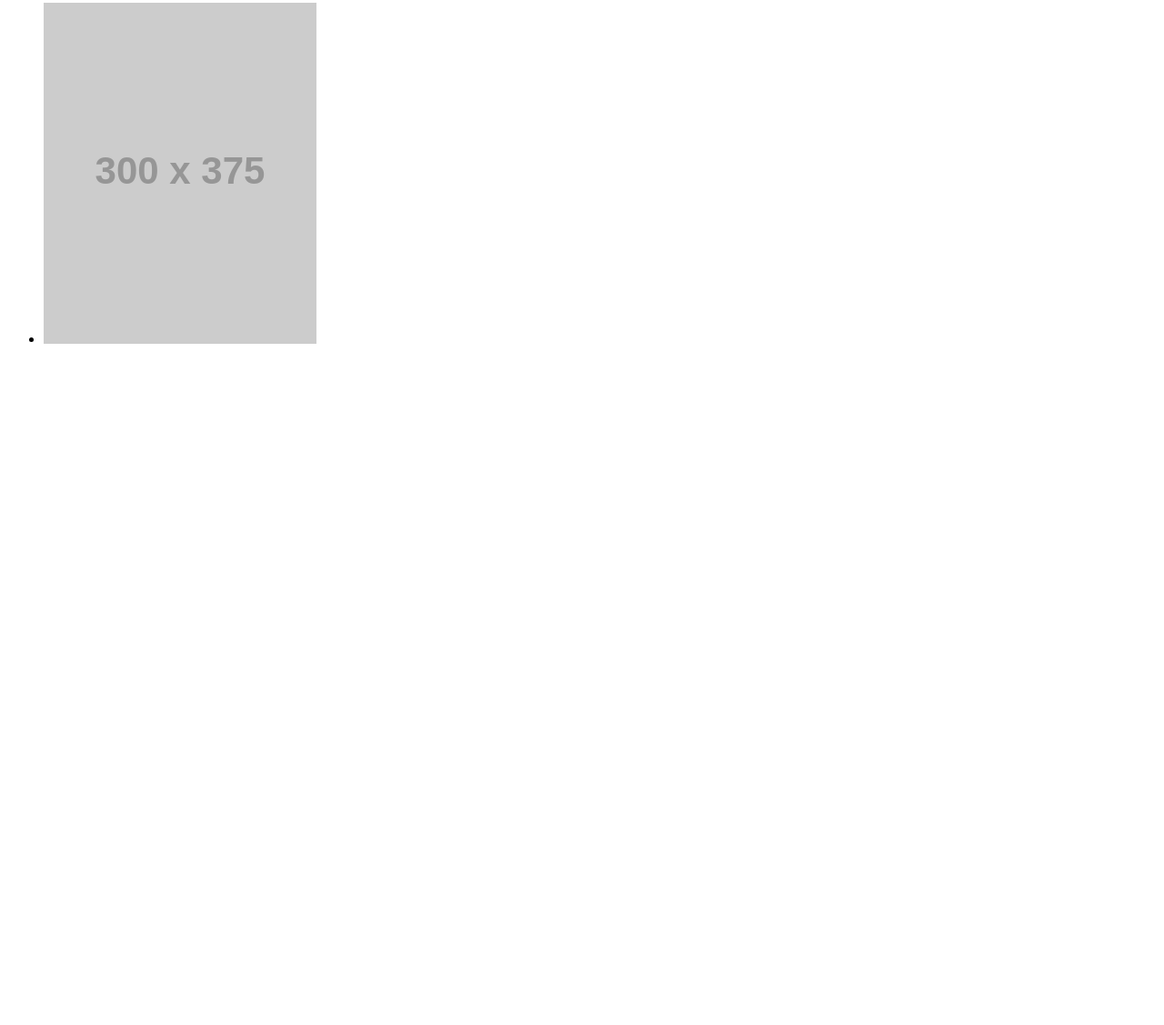
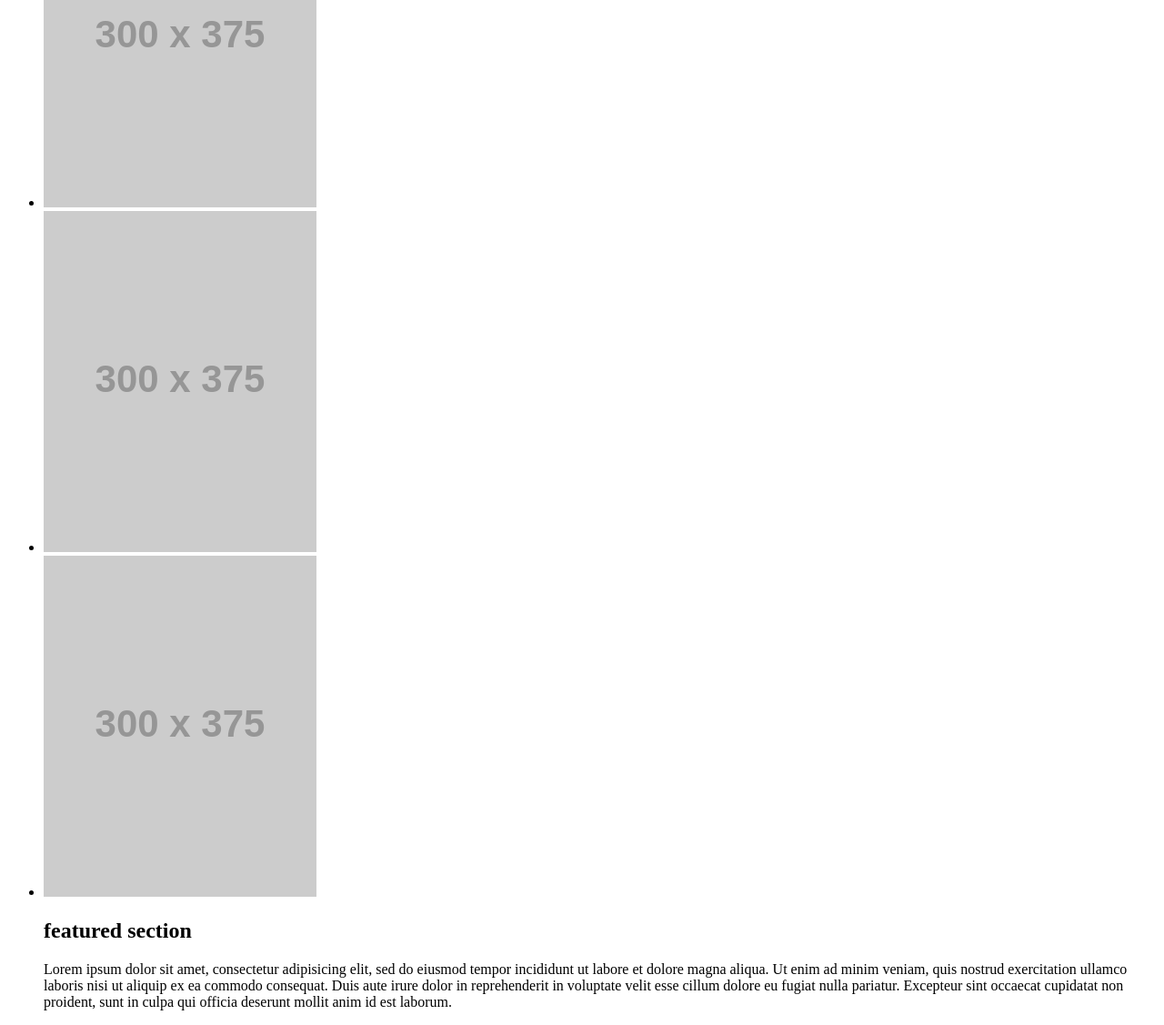
Before and after one commit to jayadams011/cookie-stand, a plain HTML site: page index.html in a window 1280 px wide. Shown: the part 658-1785 px from the top of the page at 91% size. Before the commit the page ends 1056 px from the top, so only its background shows below. Drawn offline with Linux system fonts and the light colour scheme; placeholder pictures from the web are drawn by us.

Commit message:
html further along. started on .js file

```diff
--- a/app.js
+++ b/app.js
@@ -0,0 +1,44 @@
+var firstAndPike = {
+  minCust: 23
+  maxCust: 65
+  avgCookSale:6.3
+
+}
+
+
+
+
+
+
+/* var brian = {
+  age: 33,
+  prefession: 'instructor',
+  hobbies: ['skatebording', 'rap', 'code'],
+  details: function() {
+    return 'brian likes ' + this.hobbies[0] + ' and ' + this.hobbies[1];
+  }
+}
+
+function makeHTML() {
+  var container = document.createElement('div');
+  container.innerHTML = '<p>' + brian.details() + '</p>';
+  document.body.appendChild(container);
+
+
+  var list = document.createElement('ul');
+  var listArr = [];
+
+  for (var i = 0; i < brian.hobbies.length; i++) {
+    listArr.push('<li>' + brian.hobbies[i] + '</li>');
+  }
+
+  var fullList = listArr.join('');
+  list.innerHTML = fullList;
+  document.body.appendChild(list);
+ }
+
+makeHTML();*/
+
+
+
+//////
--- a/index.html
+++ b/index.html
@@ -21,12 +21,34 @@
       </section>
     </header>
     <main>
-      <img class="main-banner" src="http://placehold.it/960x450">
+      <img class="main-banner" src="https://github.com/codefellows/seattle-201d29/blob/master/06-JS_objects_and_the_DOM/lab/assets/salmon.png?raw=true">
 
       <ul class="sub-banners">
         <li>
           <img src="http://placehold.it/300x375">
+        </li>
+        <li>
+          <img src="http://placehold.it/300x375">
+        </li>
+        <li>
+          <img src="http://placehold.it/300x375">
+        </li>
 
+        <section class="featured-section"
+          <img src="http://placehold.it/480x375">
+
+          <div>
+            <h2>featured section</h2>
+            <p>
+              Lorem ipsum dolor sit amet, consectetur adipisicing elit, sed do eiusmod tempor incididunt ut labore et dolore magna aliqua. Ut enim ad minim veniam, quis nostrud exercitation ullamco laboris nisi ut aliquip ex ea commodo consequat. Duis aute irure dolor in reprehenderit in voluptate velit esse cillum dolore eu fugiat nulla pariatur. Excepteur sint occaecat cupidatat non proident, sunt in culpa qui officia deserunt mollit anim id est laborum.
+
+
+
+
+           </p>
+
+
+          </div>
     </main>
     <script src="app.js"></script>
   </body>
--- a/style.css
+++ b/style.css
@@ -0,0 +1,3 @@
+body {
+  background-color; #b26731;
+}
```
